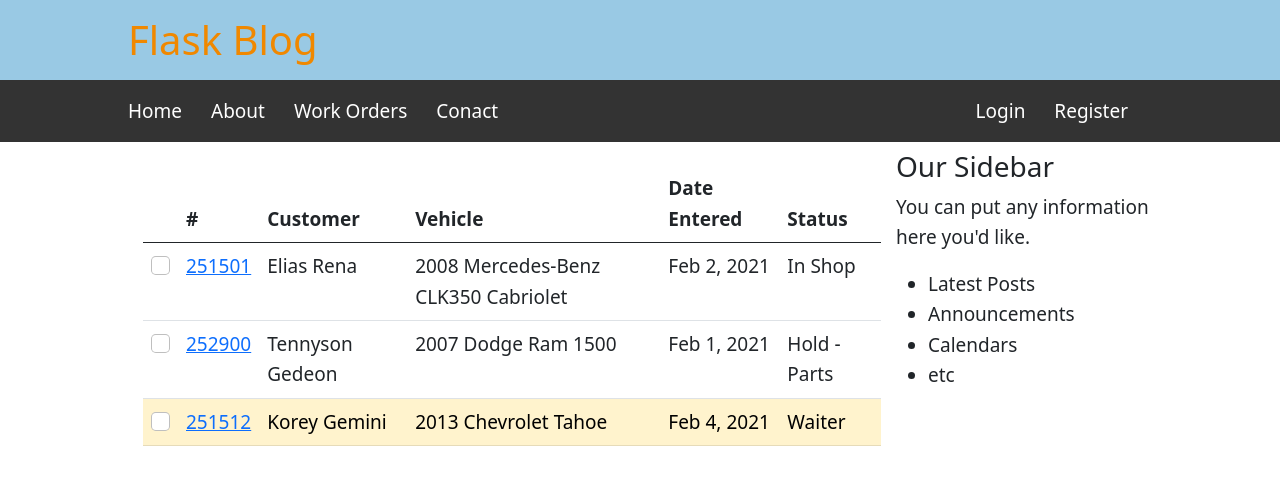
After one commit to jtroussard/flask-web-app-template, a Flask app: page /workorders in a window 1280 px wide. The commit adds this page. Shown: the top 485 px of the page. Run offline with Flask 2, Linux system fonts and the light colour scheme; parts of the project's set-up code (start-up, migrations or seed data) failed here and were passed over; some libraries are stand-ins or nearby versions.

Commit message:
adds workorder hard code demo and email reset functionality

```diff
--- a/flaskblog/routes.py
+++ b/flaskblog/routes.py
@@ -3,7 +3,7 @@ from PIL import Image
 from flaskblog import app, db, bcrypt
 from flask import render_template, send_from_directory, url_for, flash, redirect, request, abort
 from flaskblog.models import User, Post
-from flaskblog.forms import RegistrationForm, LoginForm, UpdateAccountForm, PostForm
+from flaskblog.forms import RegistrationForm, LoginForm, UpdateAccountForm, PostForm, RequestResetForm, ResetPasswordForm
 from flask_login import login_user, current_user, logout_user, login_required
 
 DATE_FORMAT = "%A, %B %d, %Y"
@@ -24,6 +24,14 @@ def home(show=None):
 @app.route("/about")
 def about():
     return render_template('about.html', title="About")
+
+@app.route("/workorders")
+def workorders():
+    return render_template('workorders.html', title="Work Orders")
+
+@app.route("/workorder/<int:workordernumber>")
+def workorder(workordernumber=000000):
+    return render_template('workorder.html', workordernumber=workordernumber)
 
 @app.route("/test")
 def test():
@@ -179,8 +187,25 @@ def show_all_posts():
 @app.route("/")
 @app.route("/user/<string:username>")
 def user_posts(username):
-
 	page = request.args.get("page", 1, type=int)
 	user = User.query.filter_by(username=username).first_or_404()
 	posts = Post.query.filter_by(author=user).order_by(Post.date_posted.desc()).paginate(page=page, per_page=5)
 	return render_template("user_post.html", posts=posts, user=user, format=DATE_FORMAT)
+
+
+@app.route("/reset_password", methods=["GET", "POST"])
+def reset_request():
+
+	if (current_user.is_authenticated):
+		return redirect(url_for("home"))
+	form = RequestResetForm()
+	return renbder_template("reset_request.html", title="Reset Password", form=form)
+
+	if form.validate_on_submit():
+		post = Post(title=form.title.data, content=form.content.data, author=current_user)
+
+		db.session.add(post)
+		db.session.commit()
+		flash(f"Your post has been created.", "success")
+		return redirect(url_for("home"))
+	return render_template("create_post.html", title="New Post", form=form, legend="New Post")
--- a/flaskblog/static/css/style.css
+++ b/flaskblog/static/css/style.css
@@ -123,7 +123,7 @@ a.article-title:hover {
 
 #navigation-bar li {
 	display: inline;
-	padding-right: 8px
+	padding-right: 24px
 }
 
 #navigation-bar a {
--- a/flaskblog/templates/index.html
+++ b/flaskblog/templates/index.html
@@ -2,6 +2,7 @@
 {% block content %}
 	<section>
 		<h2>Programming Blogs</h2>
+		{% if current_user.is_authenticated %}
 			<small>
 			{% if show %}
 				<a class="enabled" href="{{ url_for('show_my_posts_only') }}">My Posts</a> |
@@ -11,6 +12,7 @@
 				<a class="enabled" href="{{ url_for('show_all_posts') }}">All Posts</a>
 			{% endif %}
 			</small>
+		{% endif %}
 		{% for post in posts.items %}
 			<div class='post brand-background'>
 				<img class="rounded-circle article-img" src="{{ url_for('static', filename='profile_pics/' + post.author.image_file) }}">
--- a/flaskblog/templates/layout.html
+++ b/flaskblog/templates/layout.html
@@ -9,9 +9,9 @@
     <!-- End Required for Bootstrap -->
 
 	{% if title %}
-		<title>Flask Blog - {{ title }}</title>
+		<title>Auto Shop - {{ title }}</title>
 	{% else %}
-		<title>Flask Blog</title>
+		<title>Auto Shop</title>
 	{% endif %}
 
 	<link rel="stylesheet" type="text/css" href="{{ url_for('static', filename='css/style.css') }}">
@@ -28,9 +28,10 @@
 
 	<nav id="navigation-bar">
 		<div class="boite">
-			<ul class="fl-left">
+			<ul class="fl-left ml-5">
 				<li><a href="{{ url_for('home') }}">Home</a></li>
 				<li><a href="{{ url_for('about') }}">About</a></li>
+				<li><a href="{{ url_for('workorders') }}">Work Orders</a></li>
 				<li><a href="{{ url_for('contact') }}">Conact</a></li>
 			</ul>
 			<ul class="fl-right">
--- /dev/null
+++ b/flaskblog/templates/workorders.html
@@ -0,0 +1,44 @@
+{% extends "layout.html" %}
+{% block content %}
+	<section>
+		<table class="table table-hover">
+			<thead>
+				<tr>
+					<th scope="col"></th>
+					<th scope="col">#</th>
+					<th scope="col">Customer</th>
+					<th scope="col">Vehicle</th>
+					<th scope="col">Date Entered</th>
+					<th scope="col">Status</th>
+				</tr>
+			</thead>
+			<tbody>
+				<tr>
+					<th scope="row"><input type="checkbox" class="form-check-input" id="exampleCheck1"></th>
+					<td><a href="{{ url_for('workorder', workordernumber=251405) }}">251501</a></td>
+					<td>Elias Rena</td>
+					<td>2008 Mercedes-Benz CLK350 Cabriolet</td>
+					<td>Feb 2, 2021</td>
+					<td>In Shop</td>
+				</tr>
+			</a>
+			<tr>
+				<th scope="row"><input type="checkbox" class="form-check-input" id="exampleCheck1"></th>
+					<td><a href="{{ url_for('workorder', workordernumber=251405) }}">252900</a></td>
+				<td>Tennyson Gedeon</td>
+				<td>2007 Dodge Ram 1500</td>
+				<td>Feb 1, 2021</td>
+				<td>Hold - Parts</td>
+			</tr>
+			<tr class="table-warning">
+				<th scope="row"><input type="checkbox" class="form-check-input" id="exampleCheck1"></th>
+					<td><a href="{{ url_for('workorder', workordernumber=251405) }}">251512</a></td>
+				<td>Korey Gemini</td>
+				<td>2013 Chevrolet Tahoe</td>
+				<td>Feb 4, 2021</td>
+				<td>Waiter</td>
+			</tr>
+		</tbody>
+	</table>
+</section>
+{% endblock content %}
```
Also changed, not shown: flaskblog/forms.py (+16 -0 lines), flaskblog/models.py (+16 -1 lines), flaskblog/templates/reset_password.html (added, +36 -0 lines), flaskblog/templates/workorder.html (added, +8 -0 lines). Lines whose indentation alone changed are shown as unchanged.
